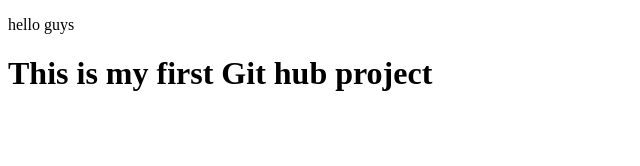
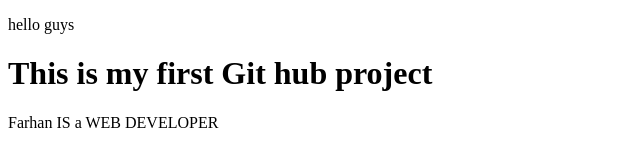
Before and after one commit to FarhanS7/Practice-Project, a plain HTML site: page index.html in a window 1280 px wide. Shown: the whole page, without its empty margins (0-640 px from the left). Drawn offline with Linux system fonts and the light colour scheme.

Commit message:
Update index.html

```diff
--- a/index.html
+++ b/index.html
@@ -10,6 +10,7 @@
 <body>
   <P>hello guys </P>
   <h1>This is my first Git hub project </h1>
+  <p>Farhan IS a WEB DEVELOPER</p>
 
 </body>
 
```
